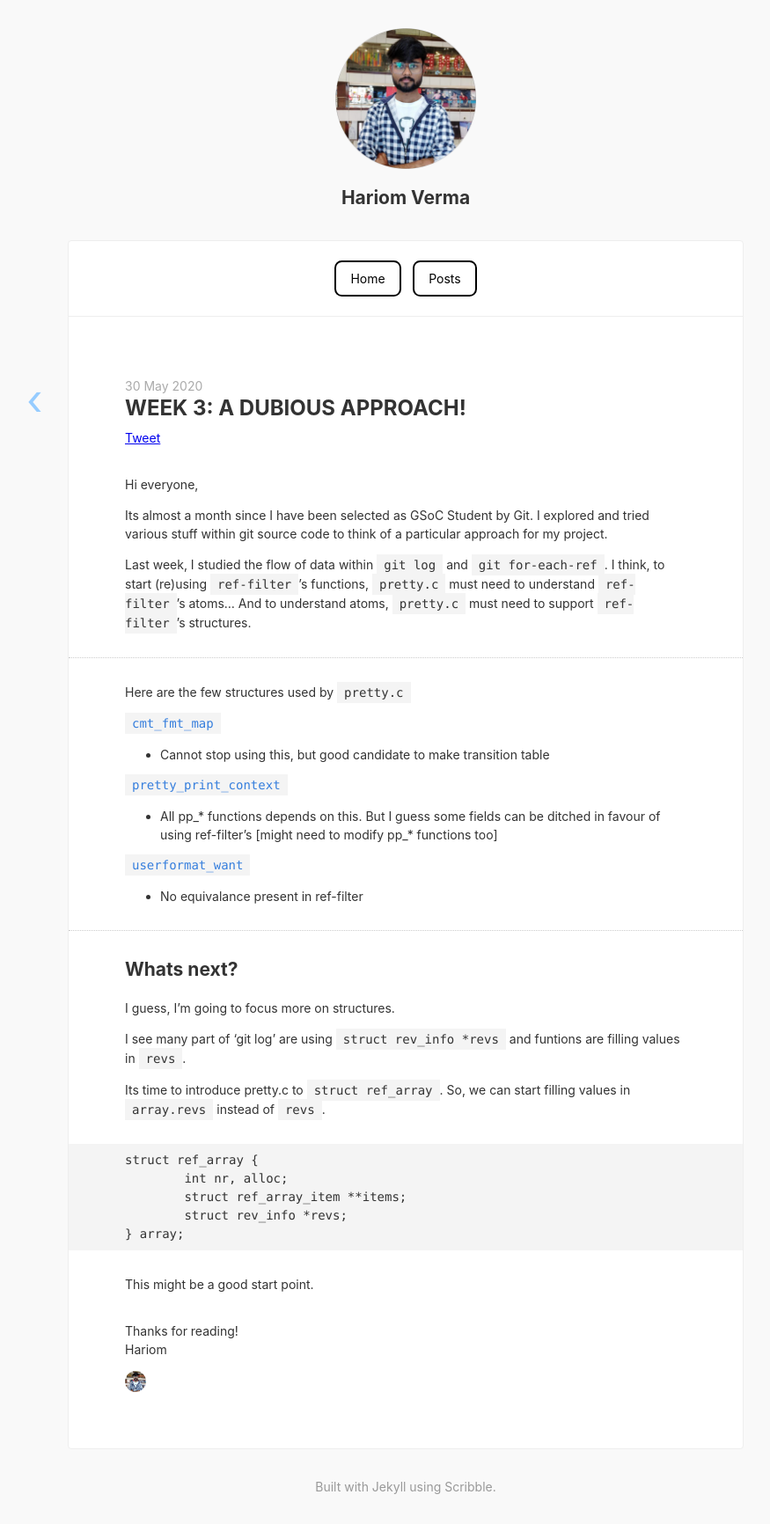
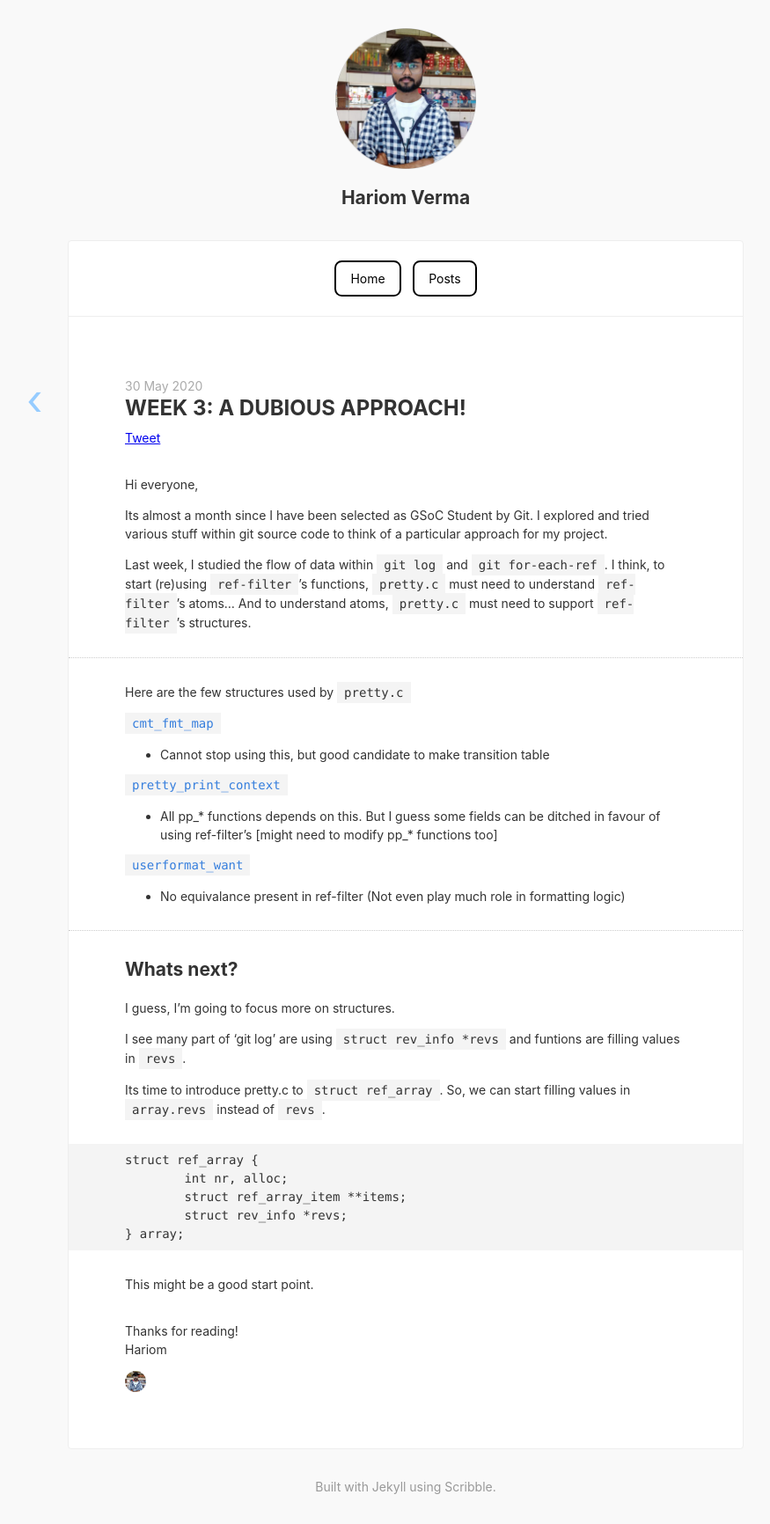
Before and after one commit to harry-hov/blogs, a Jekyll site: the page built from _posts/2020-05-30-week3-a-dubious-approach.md, in a window 1280 px wide. Shown: the whole page at 88% size, without its empty margins (179-1054 px from the left). Built offline with Jekyll 4.4.1, drawn with Linux system fonts in a browser that asks for light colours; comment, search, counter and statistics services are not loaded.

Commit message:
Update 2020-05-30-week3-a-dubious-approach.md

```diff
--- a/_posts/2020-05-30-week3-a-dubious-approach.md
+++ b/_posts/2020-05-30-week3-a-dubious-approach.md
@@ -25,7 +25,7 @@ Here are the few structures used by `pretty.c`
 
 
 [`userformat_want`](https://github.com/git/git/blob/1aa69c73577df21f5e37e47cc40cf44fc049121e/pretty.h#L62-L65)
-- No equivalance present in ref-filter
+- No equivalance present in ref-filter (Not even play much role in formatting logic)
 
 
 ---
```
